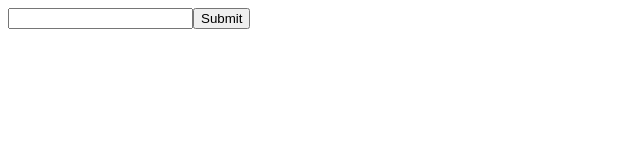
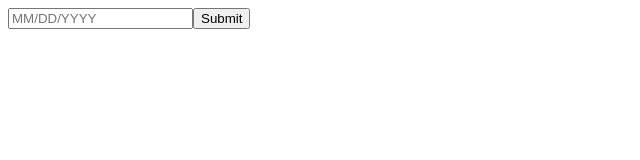
Before and after one commit to medev21/datepicker-demo, a React (Create React App) app: page / in a window 1280 px wide. Shown: the top 160 px of the page, without its empty margins (0-640 px from the left). Built offline with nearby package versions, Linux system fonts and the light colour scheme.

Commit message:
add functions for DatePicker props

```diff
--- a/src/components/FormDatePicker/index.jsx
+++ b/src/components/FormDatePicker/index.jsx
@@ -1,20 +1,44 @@
 import React from 'react';
 import { useField, useFormikContext } from 'formik';
-import PropTypes from 'prop-types';
+// import PropTypes from 'prop-types';
 import DatePicker from 'react-datepicker';
 
 const FormDatePicker = ({ ...props }) => {
 
     const { setFieldValue } = useFormikContext();
     const [field] = useField(props);
+    const isSunday = (date) => {
+        const day = date.getDay();
+        const current = date.getDate()
+        return day === 6;
+    };
+
+    const startDate = (val) => {
+        console.log("🚀 ~ file: index.jsx ~ line 16 ~ startDate ~ val", val)
+        const now = new Date();
+        now.setDate(now.getDate() + 14);
+        return now;
+    };
+
+    const getMinDate = () => {
+        const now = new Date();
+        return now;
+    }
+
     return (
         <DatePicker
             {...field}
             {...props}
-            selected={(field.value && new Date(field.value)) || null}
+            // selected={(field.value && new Date(field.value)) || null}
+            selected={(field.value && startDate(field.value))|| null}
             onChange={val => {
                 setFieldValue(field.name, val)
             }}
+            // filterDate={isSunday}
+            placeholderText="MM/DD/YYYY"
+            minDate={new Date()}
+            // minDate={(getMinDate)}
+            showDisabledMonthNavigation
         />
     );
 };
```
